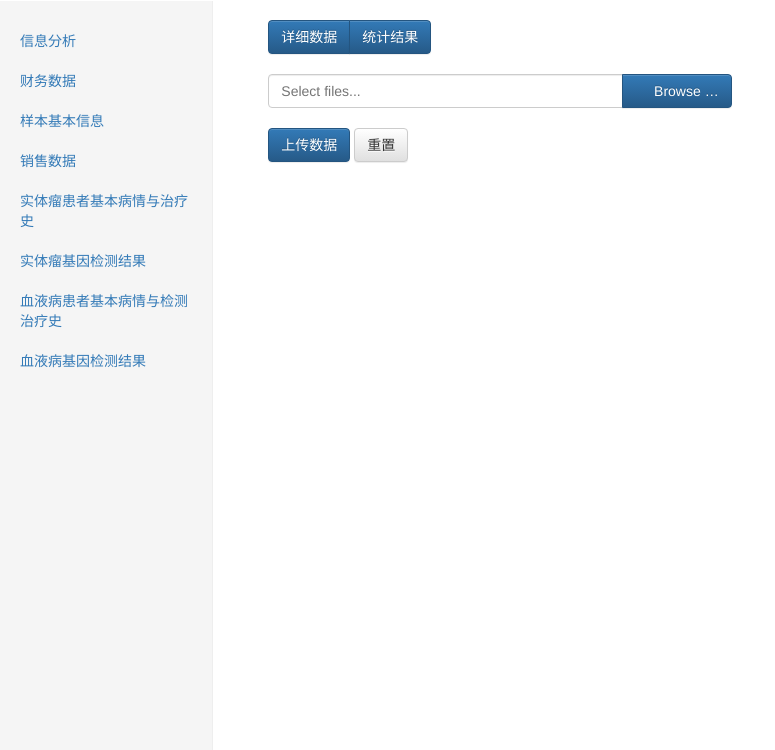
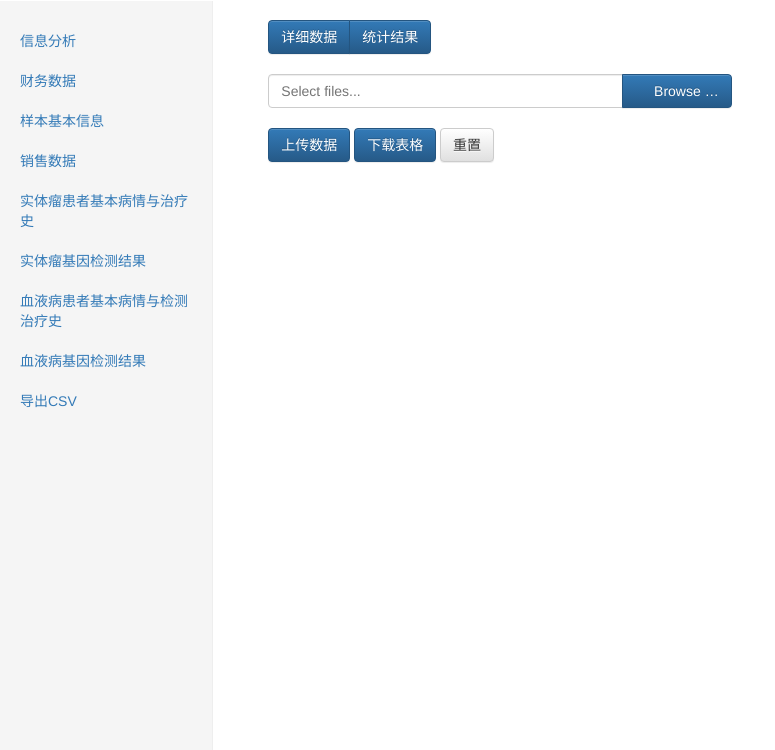
Before and after one commit to liuhui9312/acorndx, a Django app: page /depart/1 in a window 1280 px wide. Shown: the part 50-800 px from the top of the page, without its empty margins (0-775 px from the left). Run offline with Django 3.2, Linux system fonts and the light colour scheme; some libraries are stand-ins or nearby versions; some web fonts are replaced.

Commit message:
20180103 V0.5版的最后一次更新，增加数据导出功能

```diff
--- a/acorndx/urls.py
+++ b/acorndx/urls.py
@@ -22,6 +22,7 @@ urlpatterns = [
     url(r'^admin/', admin.site.urls),
     url(r'^login', views.login_view, name='login'),
     url(r'^logout', views.logout_view),
+    url(r'^output/$', views.output, name='download'),
     url(r'^register', views.register_view, name='register'),
     url(r'^depart/(?P<depart>\w+)', views.depart_view, name='depart'),
     url(r'^printData/(?P<table>\w+)', views.data_view, name='printData'),
--- a/acorndxData/admin.py
+++ b/acorndxData/admin.py
@@ -1,10 +1,6 @@
 from django.contrib import admin
-
+from .models import *
 # Register your models here.
-from .models import PersonInfo
-from .models import ItemsInfo
-from .models import SaleInfo
-from .models import FinancialRecord
 
 admin.site.register(PersonInfo)
 admin.site.register(ItemsInfo)
--- a/acorndxData/models.py
+++ b/acorndxData/models.py
@@ -164,6 +164,8 @@ class CancerClinicInfo(models.Model):
     treatmentStage = models.CharField(max_length=10, null=True, blank=True)
     chemotherapy = models.CharField(max_length=10, null=True, blank=True)
     chemotherapyAndTime = models.CharField(max_length=100, null=True, blank=True)
+    preoperative = models.CharField(max_length=20, null=True, blank=True)
+    preoperative_date = models.DateField()
     targetMedicine = models.CharField(max_length=5, null=True, blank=True)
     recentMedicine = models.CharField(max_length=20, null=True, blank=True)
     recentMedicineTime = models.CharField(max_length=20, null=True, blank=True)
@@ -174,7 +176,6 @@ class CancerClinicInfo(models.Model):
     IMM_Therapy = models.CharField(max_length=10, null=True, blank=True)
     medicineName = models.CharField(max_length=20, null=True, blank=True)
     medicineUseMonth = models.CharField(max_length=20, null=True, blank=True)
-    preoperative = models.CharField(max_length=20, null=True, blank=True)
     isInGroup = models.CharField(max_length=5, null=True, blank=True)
     inspectTimes = models.IntegerField(null=True, blank=True)
     PD = models.CharField(max_length=10, null=True, blank=True)
--- a/acorndxData/templates/acorndx/includes/departView.html
+++ b/acorndxData/templates/acorndx/includes/departView.html
@@ -25,6 +25,7 @@
                         <input class="file" type="file" multiple data-count="1" data-allowed-extensions="['csv', 'xlsx', 'xls']" name="file_name">
                     </div>
                     <br><button type="submit" class="btn btn-primary" name="submit" value="submit">上传数据</button>
+                        <button type="submit" class="btn btn-primary" name="download" value="download">下载表格</button>
                         <button type="reset" class="btn btn-default" name="reset" value="reset">重置</button>
                 </form>
             </div>
--- a/acorndxData/templates/acorndx/includes/departmentList.html
+++ b/acorndxData/templates/acorndx/includes/departmentList.html
@@ -6,3 +6,4 @@
 <li><a href="{% url 'depart' depart='cancer_result' %}">实体瘤基因检测结果</a></li>
 <li><a href="{% url 'depart' depart='blood_info' %}">血液病患者基本病情与检测治疗史</a></li>
 <li><a href="{% url 'depart' depart='blood_result' %}">血液病基因检测结果</a></li>
+<li><a href="{% url 'download' %}">导出CSV</a></li>
--- a/acorndxData/views.py
+++ b/acorndxData/views.py
@@ -1,15 +1,19 @@
-import os,json, time
+import os
+import json
+import codecs
+import csv
+from django.http import HttpResponse
 from django.contrib import auth
 from django.contrib.auth.models import User
 from django.contrib.auth import authenticate
 # from django.contrib.auth.decorators import login_required
-from django.shortcuts import render, redirect, HttpResponse
+from django.shortcuts import render, redirect
 from acorndx.form import UserForm
 from django.views.decorators.csrf import csrf_exempt
 from acorndxData.dataSql import *
 from pyecharts.constants import DEFAULT_HOST
 from acorndxData.dataPlot import *
-from django.core.paginator import Paginator, EmptyPage, PageNotAnInteger
+from django.core.paginator import Paginator
 # Create your views here.
 # 第四个是 auth中用户权限有关的类。auth可以设置每个用户的权限。
 
@@ -192,8 +196,10 @@ def load_data(request, table):
         context['error_log'] = []
         context['file_error'] = False
         table_dir = './acorndxData/upload/{0}'.format(table)
+        context['download'] = True if request.POST.get('download') else False
+        print(context['download'])
         my_data = request.FILES.get('file_name', None)
-        if my_data:
+        if my_data and not context['download']:
             # 如果上传的数据不为空，将数据存到服务器中
             file_name = my_data.__dict__['_name']
             if not os.path.exists(table_dir):
@@ -212,9 +218,14 @@ def load_data(request, table):
             else:
                 context['state'] = 0
             return render(request, 'acorndx/uploadState.html', context)
-        else:
+        elif not my_data and not context['download']:
             context['Departs'] = table
             return render(request, 'acorndx/includes/departView.html', context)
+        elif context['download']:
+            # download data
+            context['Departs'] = table
+            # get data
+            return HttpResponse('未开发')
 
 
 def get_data(request, depart):
@@ -263,3 +274,18 @@ def analyst_view(request, depart):
         context['executing_state'] = 'running'
         # 添加执行方法 run(context)
         return render(request, 'acorndx/includes/analystResult.html', context)
+
+
+def output(request):
+    response = HttpResponse(content_type='text/csv')
+    # 导出xls文件
+    # response['Content-Type'] = 'application/vnd.ms-excel;charset=UTF-8'
+    response['Content-Disposition'] = 'attachment; filename=%s' % 'user.csv'
+    objs = PersonInfo.objects.all()
+    # 解决中文乱码的问题
+    response.write(codecs.BOM_UTF8)
+    writer = csv.writer(response)
+    writer.writerow(['样本编号', '身份证号', '邮箱'])
+    for o in objs:
+        writer.writerow([o.sample_id, o.certificate_id, o.contact_email])
+    return response
```
